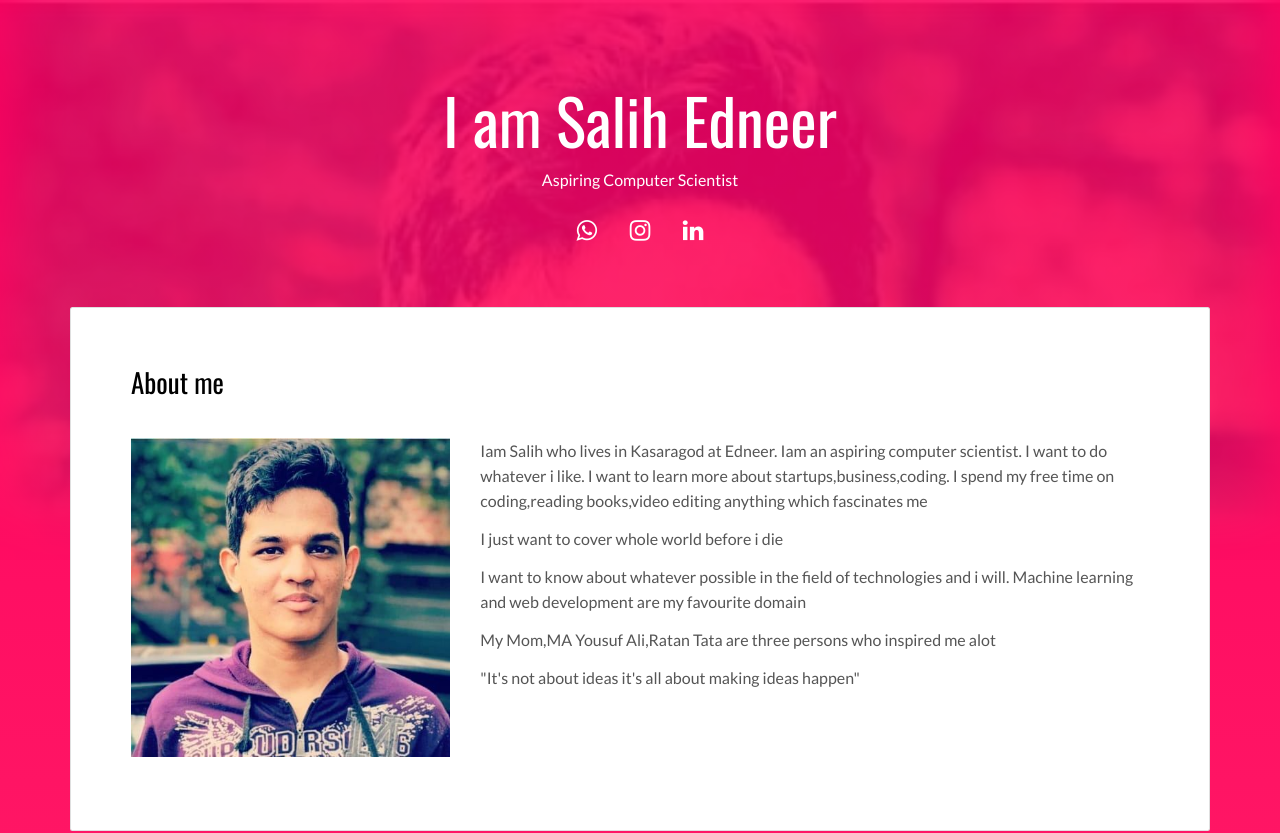
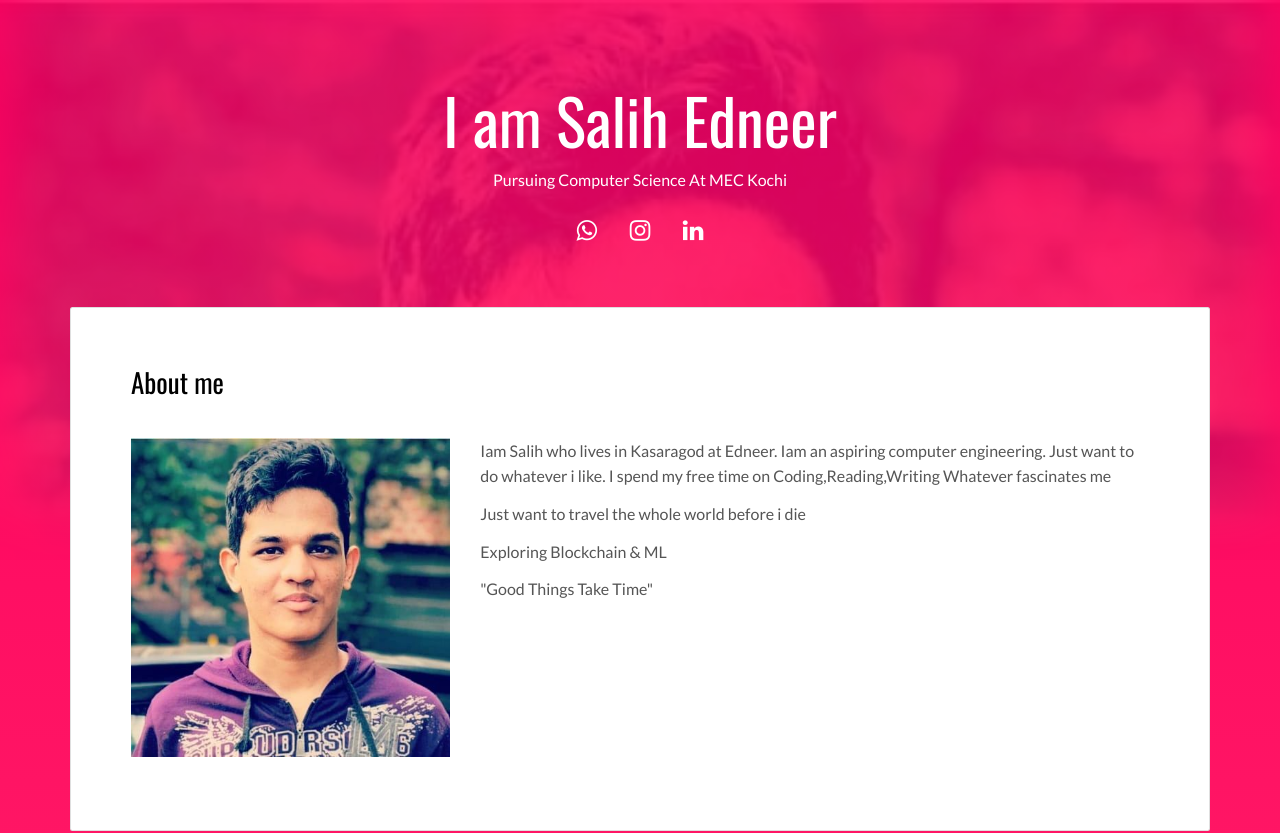
Before and after one commit to salihednr/personal, a plain HTML site: page index.html in a window 1280 px wide. Shown: the top 833 px of the page. Drawn offline with nearby package versions, Linux system fonts and the light colour scheme.

Commit message:
Update index.html

```diff
--- a/index.html
+++ b/index.html
@@ -31,7 +31,7 @@
   <header class="white-text-container section-container">
     <div class="text-center">
       <h1>I am Salih Edneer</h1>
-      <p>Aspiring Computer Scientist</p>
+      <p>Pursuing Computer Science At MEC Kochi</p>
       <p>
         <a class="fa-icon fa-icon-2x" href="https://wa.me/917511122973" title="">
           <i class="fa fa-whatsapp"></i>
@@ -66,11 +66,10 @@
               </div>
               <div class="col-md-8">
 
-              <p>Iam Salih who lives in Kasaragod at Edneer. Iam an aspiring computer scientist. I want to do whatever i like. I want to learn more about startups,business,coding. I spend my free time on coding,reading books,video editing anything which fascinates me </p>
-                <p>I just want to cover whole world before i die</p>
-                <p>I want to know about whatever possible in the field of technologies and i will. Machine learning and web development are my favourite domain</p>
-               <p>My Mom,MA Yousuf Ali,Ratan Tata are three persons who inspired me alot</p>
-                <p>"It's not about ideas it's all about making ideas happen"</p>
+              <p>Iam Salih who lives in Kasaragod at Edneer. Iam an aspiring computer engineering. Just want to do whatever i like. I spend my free time on Coding,Reading,Writing Whatever fascinates me </p>
+                <p>Just want to travel the whole world before i die</p>
+                <p>Exploring Blockchain & ML</p>
+                <p>"Good Things Take Time"</p>
               </div>
             </div>
           </div>
```
